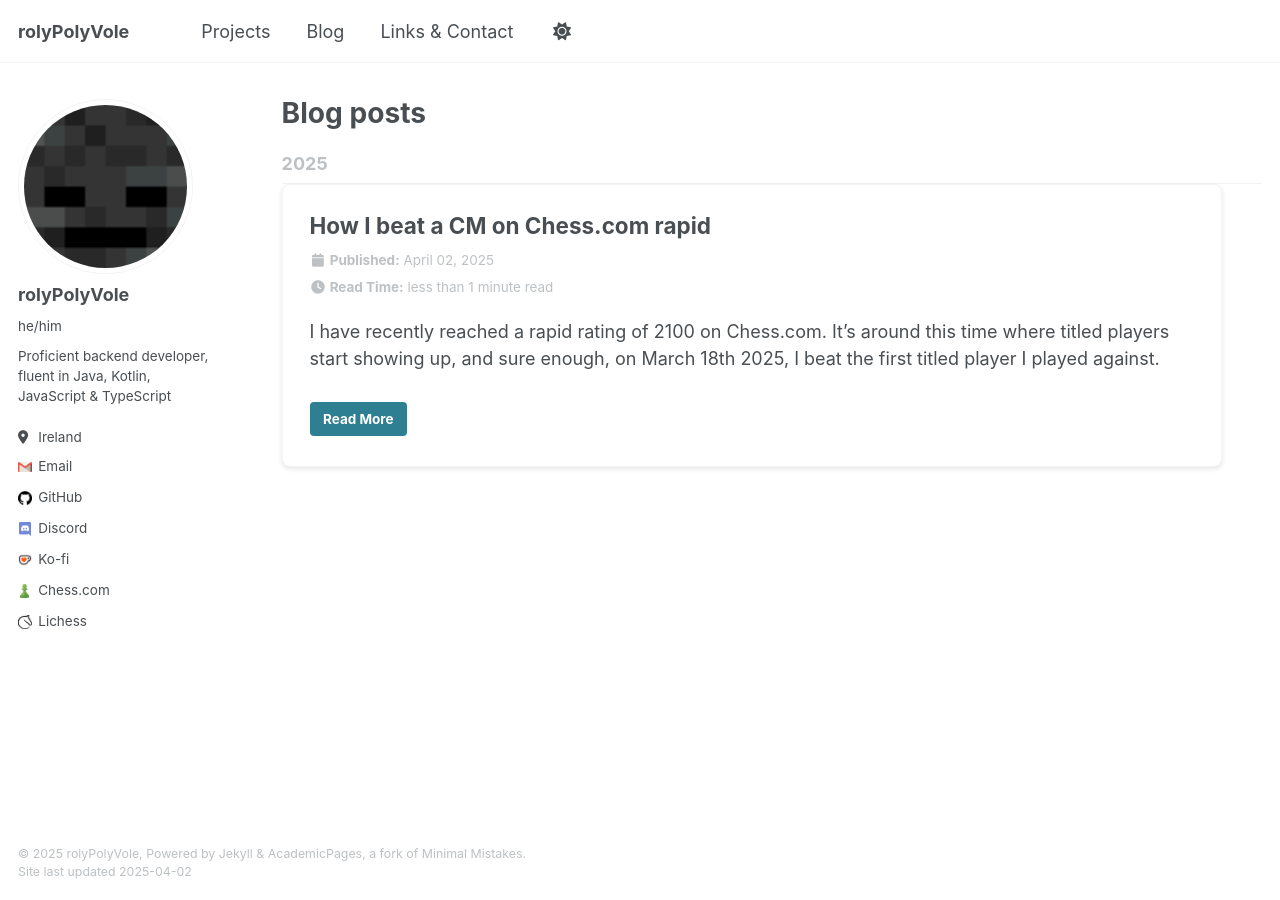
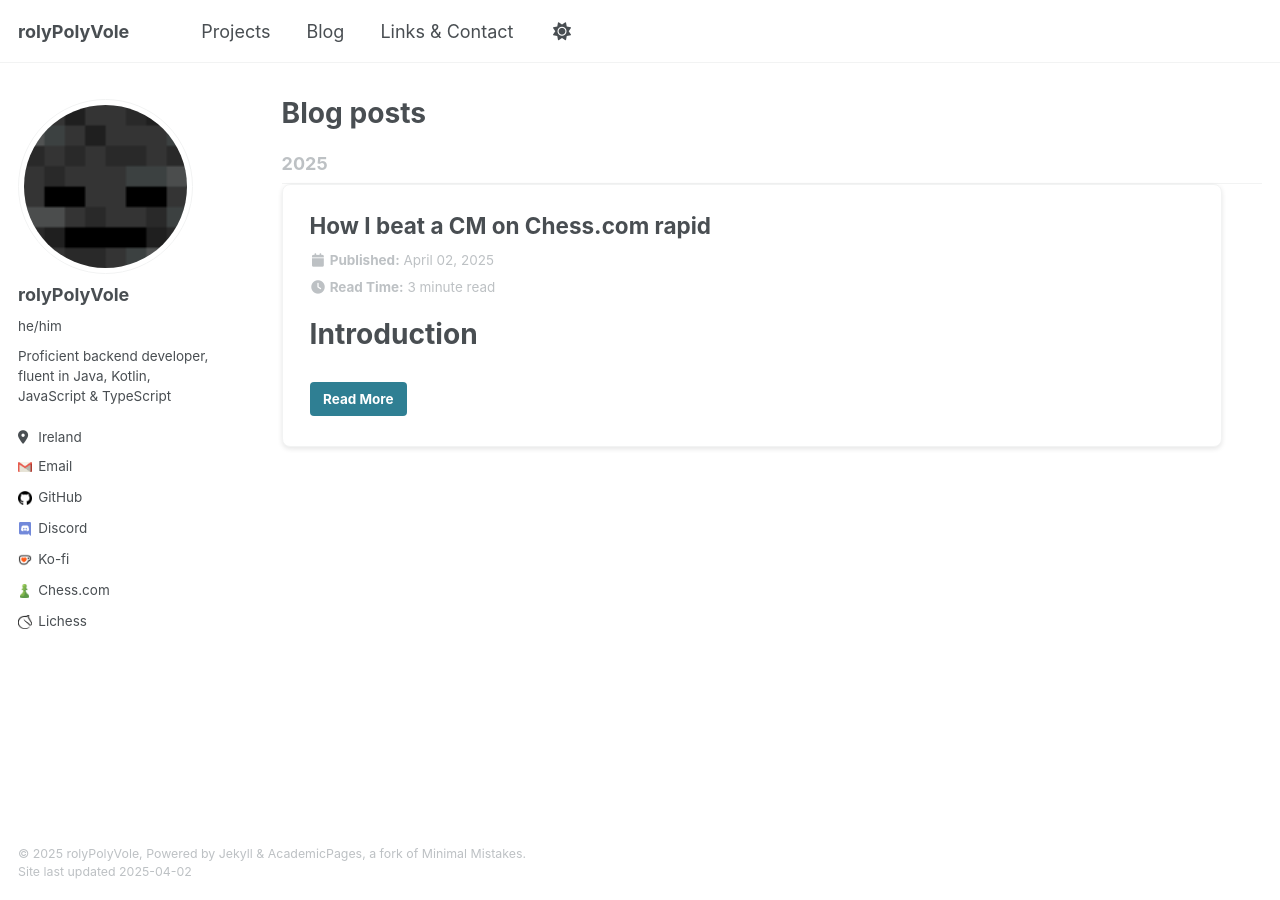
Before and after one commit to rolyPolyVole/rolyPolyVole.github.io, a Jekyll site: the page built from _pages/blog.html, in a window 1280 px wide. Built offline with Jekyll 4.4.1, drawn with Linux system fonts in a browser that asks for light colours.

Commit message:
Write the rest of the blog

```diff
--- a/_blog/2012-08-14-blog-post-1.md
+++ b/_blog/2012-08-14-blog-post-1.md
@@ -6,4 +6,66 @@ tags:
   - chess
 ---
 
-I have recently reached a rapid rating of 2100 on Chess.com. It's around this time where titled players start showing up, and sure enough, on March 18th 2025, I beat the first titled player I played against.
+# Introduction
+
+I have recently reached a rapid rating of 2100 on Chess.com. It's around this time where titled players start showing up, and sure enough, on March 18th 2025, I beat the first titled player I played against. It was a candidates master from Brazil, rated 2157.
+
+<br />
+
+<img src="/images/blogs/how_i_beat_a_cm/image_1.png" alt="My opponent">
+
+<br />
+
+# The Opening
+
+The opening was a pretty standard open Sicilian defense, where both sides will castle short. White has a very small edge due to the extra central space and slight lead in development. Black still needs to develop the bishop to g6 and castle, before trying to equalize in the center.
+
+<br />
+
+<img src="/images/blogs/how_i_beat_a_cm/opening.png" alt="The opening">
+
+<br />
+
+# Severe Blunder #1
+
+Then they traded on c6, and after bxc6, surprised me with `e5`. If I take the bishop then obviously my structure will get severely damaged after `exf6`, and the e-file also gets opened towards my uncastled king. I didn't like `dxe5` either, as this splits my pawns and I probably can't hold on to the extra e pawn. The computer suggests that this is objectively the best move. So naturally, I tried `Ng4`, going for the pawn with my knight instead, while their bishop is still attacked. This is a huge blunder but it's very hard to see why. White can play `Be2`, attacking the knight, and after `... Nxe5 f4` and suddenly my knight is out of squares and I lose a piece.
+
+<br />
+
+<img src="/images/blogs/how_i_beat_a_cm/trap.png" alt="And my knight is gone">
+
+<br />
+
+# Middlegame
+
+Instead my opponent played `Bxc6`, distracting my bishop from the defense of my knight on `g4`. I'm down a pawn now, but I'm down a pawn in half of my games. After `... Bxc6 Qxg4`, I played `Bg7`, focusing on development instead of splitting my structure again with `dxe5`. My opponent played `e6`, again trying to weaken my structure, but I simply castled `O-O`. `Bg5` was played, and I responded with `f5`. They went `Qc4`, which was a bit surprising since I can gain a tempo with `Rc8`. They played `Nd5`, basically forcing me to take the knight with `Bxd5`. After `Qxd5`, I decided to just grab a free pawn with `Rxc2`. They challenged the file with `Rac1` but I didn't have anything better than grab another free pawn, so I did just that `Rxb2`.
+
+<br />
+
+<img src="/images/blogs/how_i_beat_a_cm/free_pawns.png" alt="Some free pawns">
+
+<br />
+
+# Severe Blunder #2
+
+My opponent prepared a stack on the c-file with `Rc6`. I kicked the annoying bishop out with `h6`, and after `Be3`, I continued with `f4`. Then they made the decisive blunder with `Bxa7??`, which I capitalised on with `Qa8!`. Suddenly their `c6` rook is pinned, and their `a7` bishop is out of squares. The desired move is `Rc7`, infiltrating the seventh rank and defending the bishop, but that is met with `Qxd5`. The pin also disallows `Ra6` or `Bb6`.
+
+<br />
+
+<img src="/images/blogs/how_i_beat_a_cm/pin.png" alt="The winning tactic">
+
+<br />
+
+# Finish
+
+My opponent tried `Rfc1`, stacking on the c-file, but I simply took the bishop `Qxa7`. They tried to complicate things with `Rxd6`, but I finished the game in style with `... Qxf2+ Kh1 f3`. The pawn cuts off the queen's defense of g2 and mate is unstoppable. My opponent resigned and with that, I won my first game against a candidates master.
+
+<br />
+
+<img src="/images/blogs/how_i_beat_a_cm/finish.png">
+
+<br />
+
+# Links
+The game on chess.com: [https://www.chess.com/game/live/136407519870](https://www.chess.com/game/live/136407519870) <br />
+Play with me on chess.com: [https://chess.com/users/rolyPolyVole](https://chess.com/users/rolyPolyVole)
```
